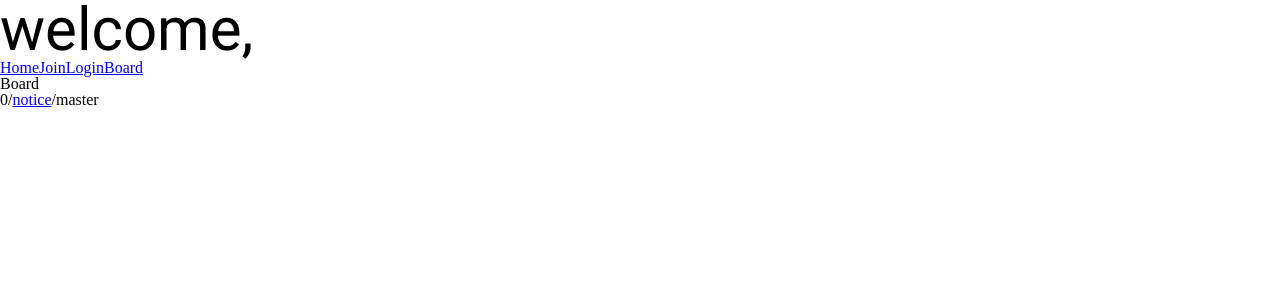
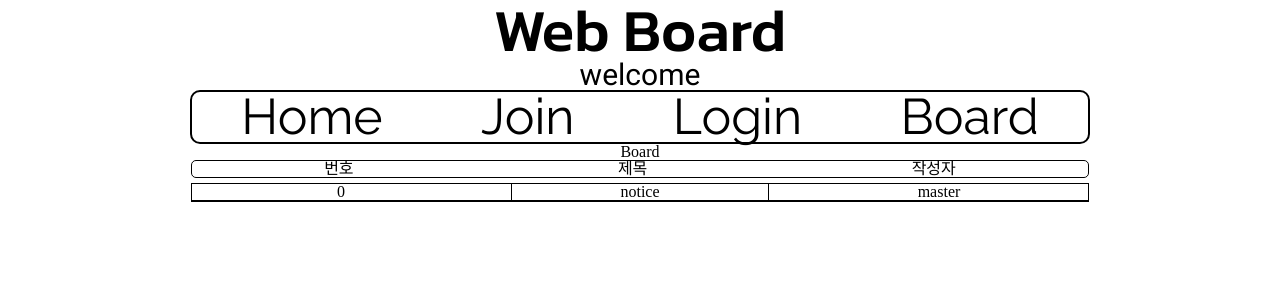
Before and after one commit to SwimmingRiver/webBoard, a React (Create React App) app: page /webBoard/board in a window 1280 px wide. Shown: the top 300 px of the page. Built offline with nearby package versions, Linux system fonts and the light colour scheme.

Commit message:
design add

```diff
--- a/public/index.html
+++ b/public/index.html
@@ -28,6 +28,9 @@
     <link rel="preconnect" href="https://fonts.googleapis.com">
 <link rel="preconnect" href="https://fonts.gstatic.com" crossorigin>
 <link href="https://fonts.googleapis.com/css2?family=Roboto&display=swap" rel="stylesheet">
+<link href="https://fonts.googleapis.com/css2?family=Raleway:wght@200:600&display=swap" rel="stylesheet">
+<link href="https://fonts.googleapis.com/css2?family=Kanit:wght@500&display=swap" rel="stylesheet">
+<link href="https://fonts.googleapis.com/css2?family=Source+Sans+Pro:wght@300&display=swap" rel="stylesheet">
     <title>Web Board</title>
   </head>
   <body>
--- a/src/App.js
+++ b/src/App.js
@@ -8,7 +8,7 @@ import {useEffect, useState} from 'react';
 import Board from './Pages/Board';
 import OPost from './Pages/OPost';
 import {userInfoSlice} from './Redux/UserReducer';
-
+import styled from 'styled-components';
 function App() {
   const [loginToggle,setLoginToggle]=useState(false);
   const loginLoad = useSelector((state)=>state[0].map(i=>i));
@@ -51,16 +51,47 @@ function App() {
       dispatch(userInfoSlice.actions.userLogout(outUser));
     }
 
+//styled
+    const Wrapper =styled.div`
+    display: flex;
+    flex-direction: column;
+    align-items: center;
+    width: 100vw;
+  `;
+  const Title = styled.h1`
+    font-size: 60px;
+    font-family: 'Kanit';
+  `;
+  const LinkList = styled.ul`
+    display: flex;
+    justify-content: space-around;
+    border:solid 2px black;
+    border-radius: 10px;
+    width: 70vw;
+ `;
+ const StyledLink = styled(Link)`
+  text-decoration: none;
+  font-size: 50px;
+  color: black;
+  font-family: 'raleway';
+ `;
+
+
+
   return (
     <>
-    <h1 style={{fontFamily:'Roboto',fontSize:"60px"}}>welcome,{showUser}</h1>
+    <Wrapper>
+    <Title>Web Board</Title>
+    <h1 style={{fontFamily:'Roboto',fontSize:"30px"}}>welcome {showUser}</h1>
     {loginToggle?<button onClick={logOut}>logout</button>:null}
     <BrowserRouter>
-    <Link to="/webBoard/">Home</Link>
-    {loginToggle?null:<Link to="/webBoard/join">Join</Link>}
-    {loginToggle?null:<Link to="/webBoard/login">Login</Link>}
-    {loginToggle?<Link to="/webBoard/write">Write</Link>:null}
-    <Link to="/webBoard/board">Board</Link>
+    <LinkList>
+    <li><StyledLink to="/webBoard/">Home</StyledLink></li>
+    <li>{loginToggle?null:<StyledLink to="/webBoard/join">Join</StyledLink>}</li>
+    {loginToggle?null:<StyledLink to="/webBoard/login">Login</StyledLink>}
+    {loginToggle?<StyledLink to="/webBoard/write">Write</StyledLink>:null}
+    <StyledLink to="/webBoard/board">Board</StyledLink>
+    </LinkList>
         <Routes>
             <Route path="/webBoard/" element={<Main/>}/>
             <Route path="/webBoard/login" element={<Login/>}/>
@@ -71,7 +102,9 @@ function App() {
         </Routes>
 
     </BrowserRouter>
+    </Wrapper>
     </>
+
   );
 }
 
--- a/src/Pages/Board.js
+++ b/src/Pages/Board.js
@@ -1,20 +1,60 @@
 import {Link} from 'react-router-dom';
 import { useSelector } from 'react-redux';
 import OPost from './OPost';
-
+import styled from 'styled-components';
 function Board(){
     const loadList = useSelector((state)=>state[1].map(i=>i));
+    const DesginedList = styled.ul`
+        border:solid 1px black ;
+        border-radius: 5px;
+        width: 70vw;
+        display: flex;
+        flex-direction: row;
+        justify-content: space-around;
+        margin-bottom: 5px;
+    `;
+    const BoardList = styled.ul`
+        border: solid 1px black;
+        width: 70vw;
+        display: flex;
+        flex-direction: column;
+        justify-content: space-around;
 
+    `;
+    const TList = styled.li`
+        display: flex;
+        justify-content: space-around;
+        border-bottom: solid 1px black;
+    `;
+    const LBoxNum = styled.div`
+        width: 20vw;
+        text-align: center;
+    `;
+    const LBoxTitle = styled.div`
+    width: 20vw;
+    text-align: center;
+    border-left: solid 1px black;
+    border-right: solid 1px black;
+    `;
+    const LBoxId = styled.div`
+    width: 20vw;
+    text-align: center;
+    `;
+    const StyledLink = styled(Link)`
+        text-decoration: none;
+        color: black;
+    `;
     return<>
     <h1>Board</h1>
-    <ul>
-        {loadList.map((i,index)=><li key={i.writer+index}>
-            {index}/
-            <Link to={{
+     <DesginedList><li>번호</li><li>제목</li><li>작성자</li></DesginedList>
+    <BoardList>
+        {loadList.map((i,index)=><TList key={i.writer+index}>
+           <LBoxNum>{index}</LBoxNum>
+            <StyledLink to={{
                 pathname: `/webBoard/post/${index}`,
 
-            }}>{i.title}</Link>/{i.writer}</li>)}
-    </ul>
+            }}><LBoxTitle>{i.title}</LBoxTitle></StyledLink><LBoxId>{i.writer}</LBoxId></TList>)}
+    </BoardList>
     </>
 }
 export default Board;
--- a/src/Pages/Join.js
+++ b/src/Pages/Join.js
@@ -5,6 +5,12 @@ import {userInfoSlice} from './../Redux/UserReducer';
 import {useNavigate} from 'react-router-dom';
 const Sector = styled.div`
     display: flex;
+    margin-bottom: 10px;
+    justify-content: space-around;
+`;
+const Subject = styled.p`
+    font-family: 'Source Sans Pro';
+    font-size: 25px;
 `;
 
 function Join(){
@@ -72,20 +78,20 @@ function Join(){
     <h1>Join</h1>
     <form onSubmit={Submit}>
     <Sector>
-        <p>id</p>
+        <Subject>ID </Subject>
         <input onChange={handleOnChange} name="id" value={user.id}/>
         <button type="idCheck" onClick={CheckId}>check</button>
     </Sector>
     <Sector>
-        <p>pw</p>
+        <Subject>PW </Subject>
         <input onChange={handleOnChange} name="password"value={user.password}/>
     </Sector>
     <Sector>
-        <p>pw repeat</p>
+        <Subject>Pw Repeat </Subject>
         <input onChange={checkRePw} name="rePassword" value={rePassword}/>
     </Sector>
     <Sector>
-        <p>name</p>
+        <Subject>NAME </Subject>
         <input onChange={handleOnChange} name="name" value={user.name}/>
         <button onClick={CheckName}>check</button>
     </Sector>
--- a/src/Pages/Main.js
+++ b/src/Pages/Main.js
@@ -1,9 +1,11 @@
 
+import { useSelector } from 'react-redux';
+import Board from './Board';
 function Main(){
-
+ const PostList = useSelector((state)=>state[1]);
     return<>
     <h1 style={{fontFamily:'Roboto',fontSize:"60px"}}>Main</h1>
-
+    <Board/>
     </>
 }
 export default Main;
--- a/src/index.js
+++ b/src/index.js
@@ -4,6 +4,7 @@ import { Provider} from 'react-redux';
 import { createGlobalStyle } from 'styled-components';
 import App from './App';
 import { userStore } from './Redux/UserStore';
+
 
 const root = ReactDOM.createRoot(document.getElementById('root'));
 const GlobalStyle = createGlobalStyle`
```
